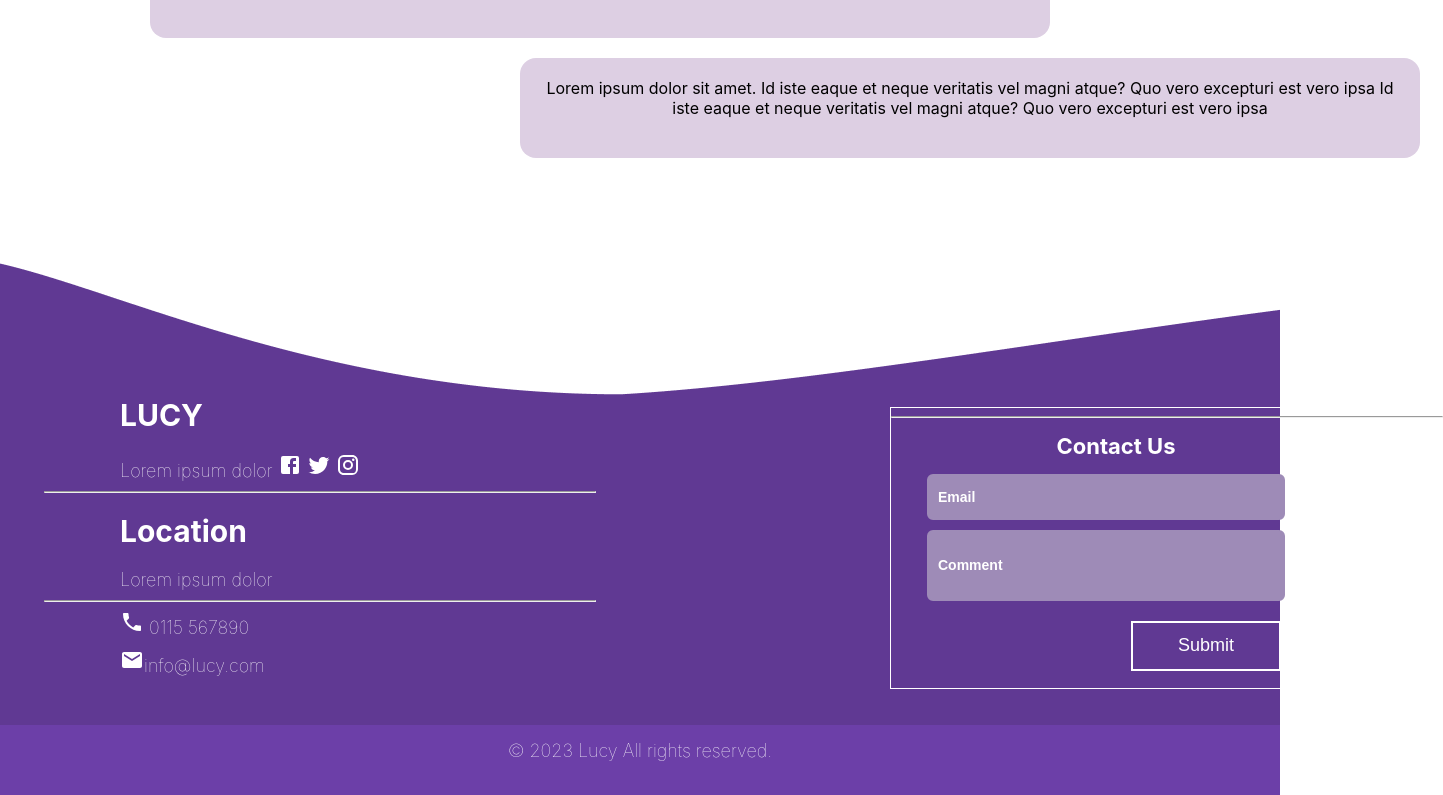
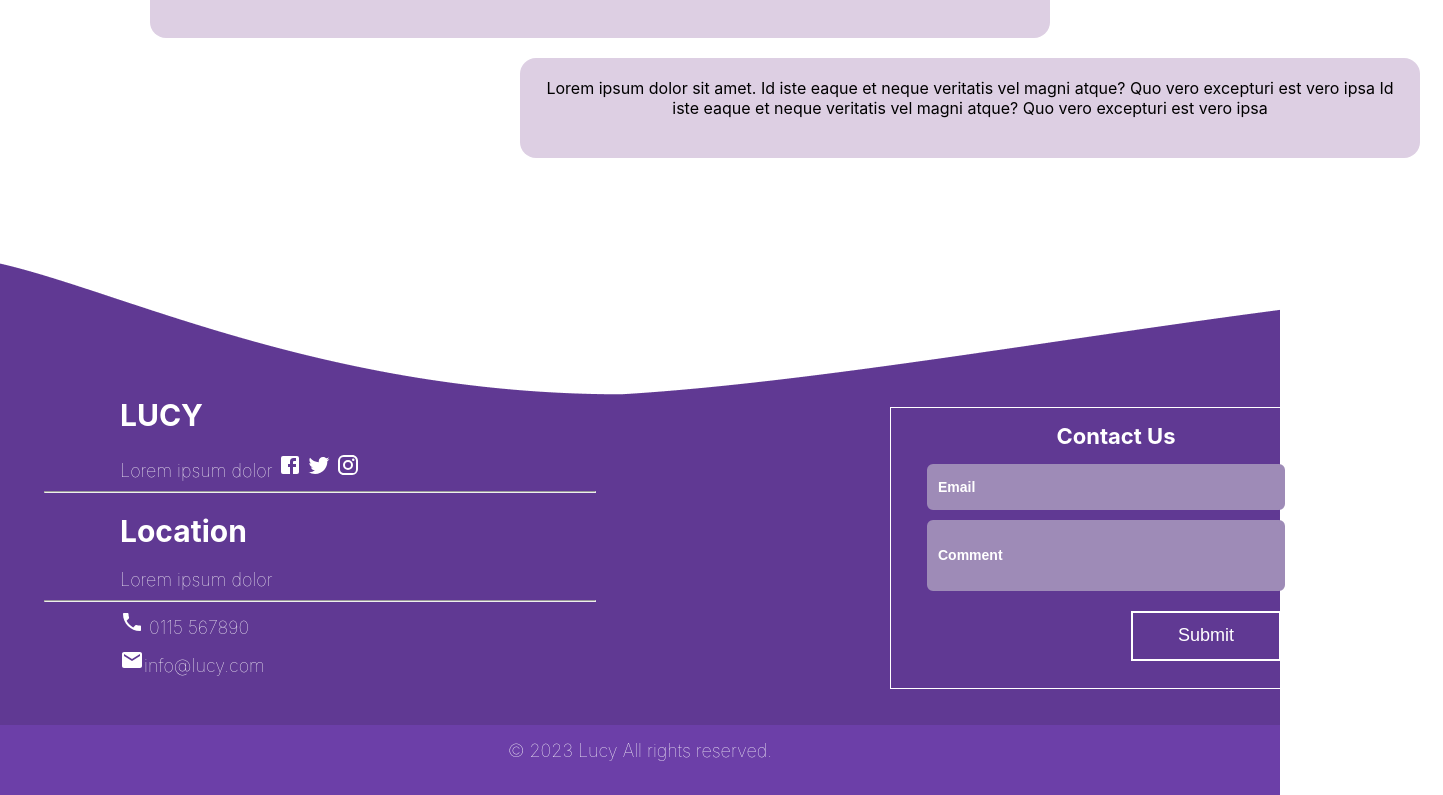
Before and after one commit to Melat16/LMS-Lucy, a React (Create React App) app: page / in a window 1280 px wide. Shown: the part 2151-2946 px from the top of the page, 1443 px wide, since content can reach past the window. Built offline with nearby package versions, Linux system fonts and the light colour scheme.

Commit message:
hr fixed

```diff
--- a/src/components/Footer.js
+++ b/src/components/Footer.js
@@ -28,7 +28,7 @@ export default function Footer(){
 
     <Right>
 <FormDiv>
-<Hr/>
+
 <H2>Contact Us</H2>
 <Input placeholder="Email"/>
 <Input2 placeholder="Comment" />
```
